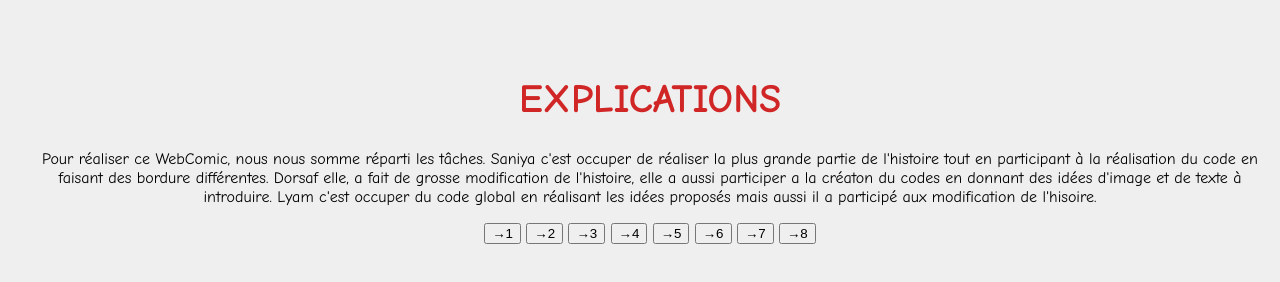
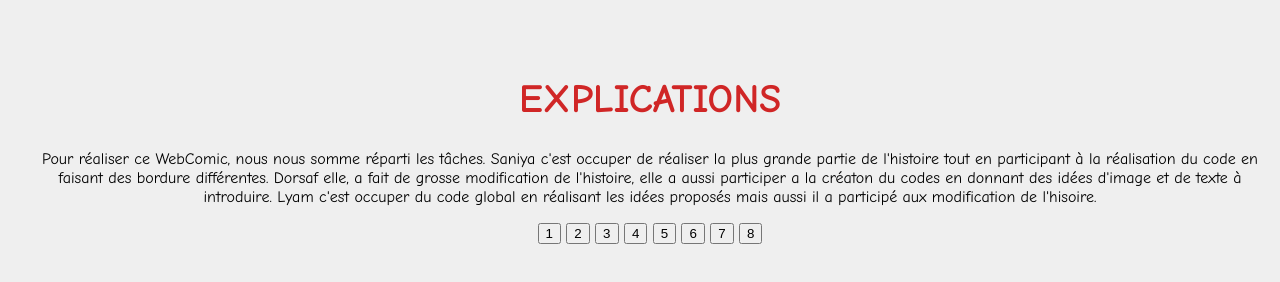
Before and after one commit to LyamGecko/WebComic, a plain HTML site: page index.html in a window 1280 px wide. Drawn offline with Linux system fonts and the light colour scheme.

Commit message:
Add files via upload

```diff
--- a/index.html
+++ b/index.html
@@ -20,11 +20,11 @@
     </p>
 
 
-    <input type=button onclick=window.location.href="webcomic1.html"; value=→1>
-    <input type=button onclick=window.location.href="webcomic2.html" ; value=→2>
-    <input type=button onclick=window.location.href="webcomic3.html"; value=→3>
-    <input type=button onclick=window.location.href="webcomic4.html"; value=→4>
-    <input type=button onclick=window.location.href="webcomic5.html"; value=→5>
-    <input type=button onclick=window.location.href="webcomic6.html"; value=→6>
-    <input type=button onclick=window.location.href="webcomic7.html"; value=→7>
-    <input type=button onclick=window.location.href="webcomic8.html"; value=→8>
+    <input type=button onclick=window.location.href="webcomic1.html"; value=1>
+    <input type=button onclick=window.location.href="webcomic2.html" ; value=2>
+    <input type=button onclick=window.location.href="webcomic3.html"; value=3>
+    <input type=button onclick=window.location.href="webcomic4.html"; value=4>
+    <input type=button onclick=window.location.href="webcomic5.html"; value=5>
+    <input type=button onclick=window.location.href="webcomic6.html"; value=6>
+    <input type=button onclick=window.location.href="webcomic7.html"; value=7>
+    <input type=button onclick=window.location.href="webcomic8.html"; value=8>
```
